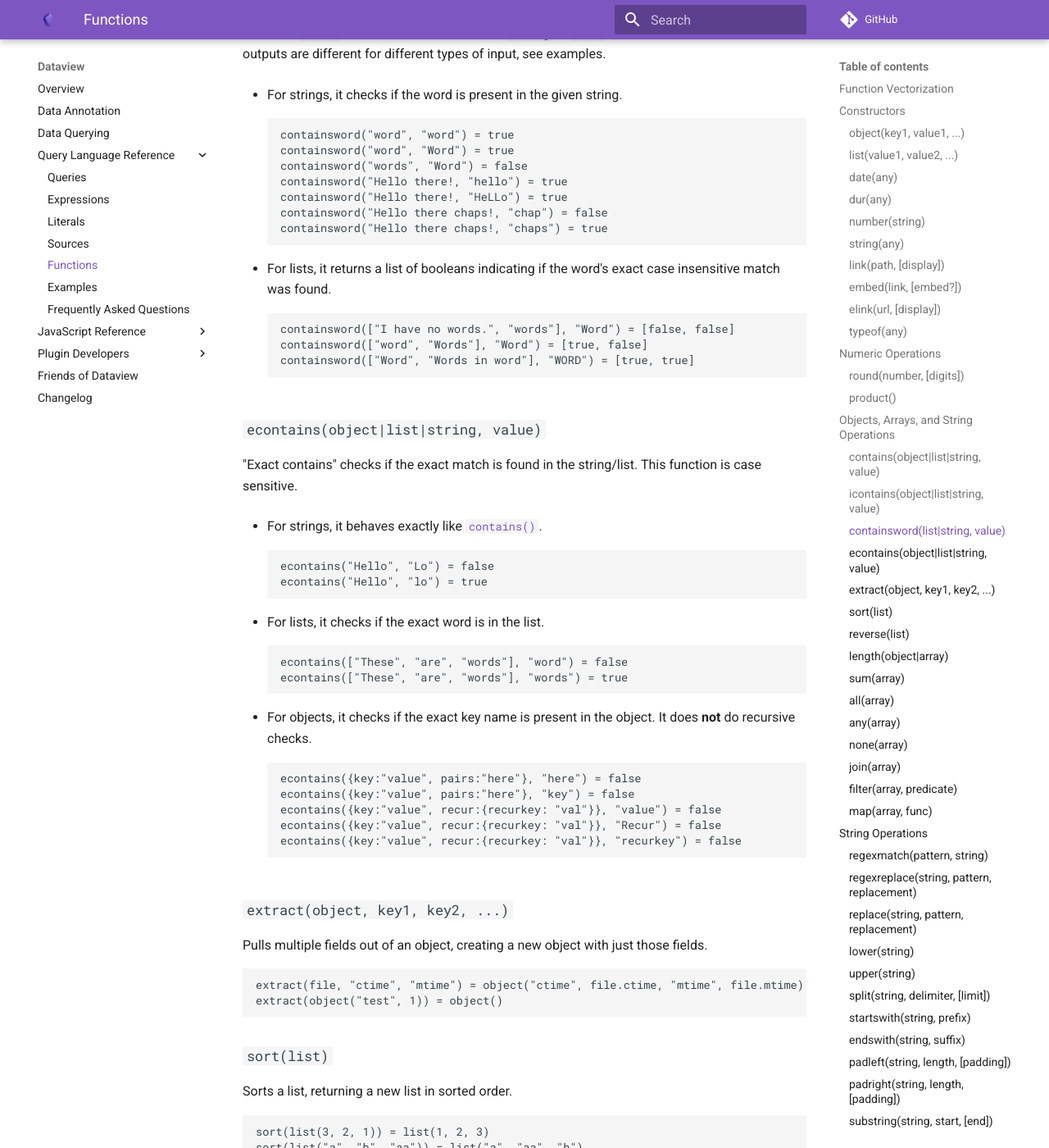
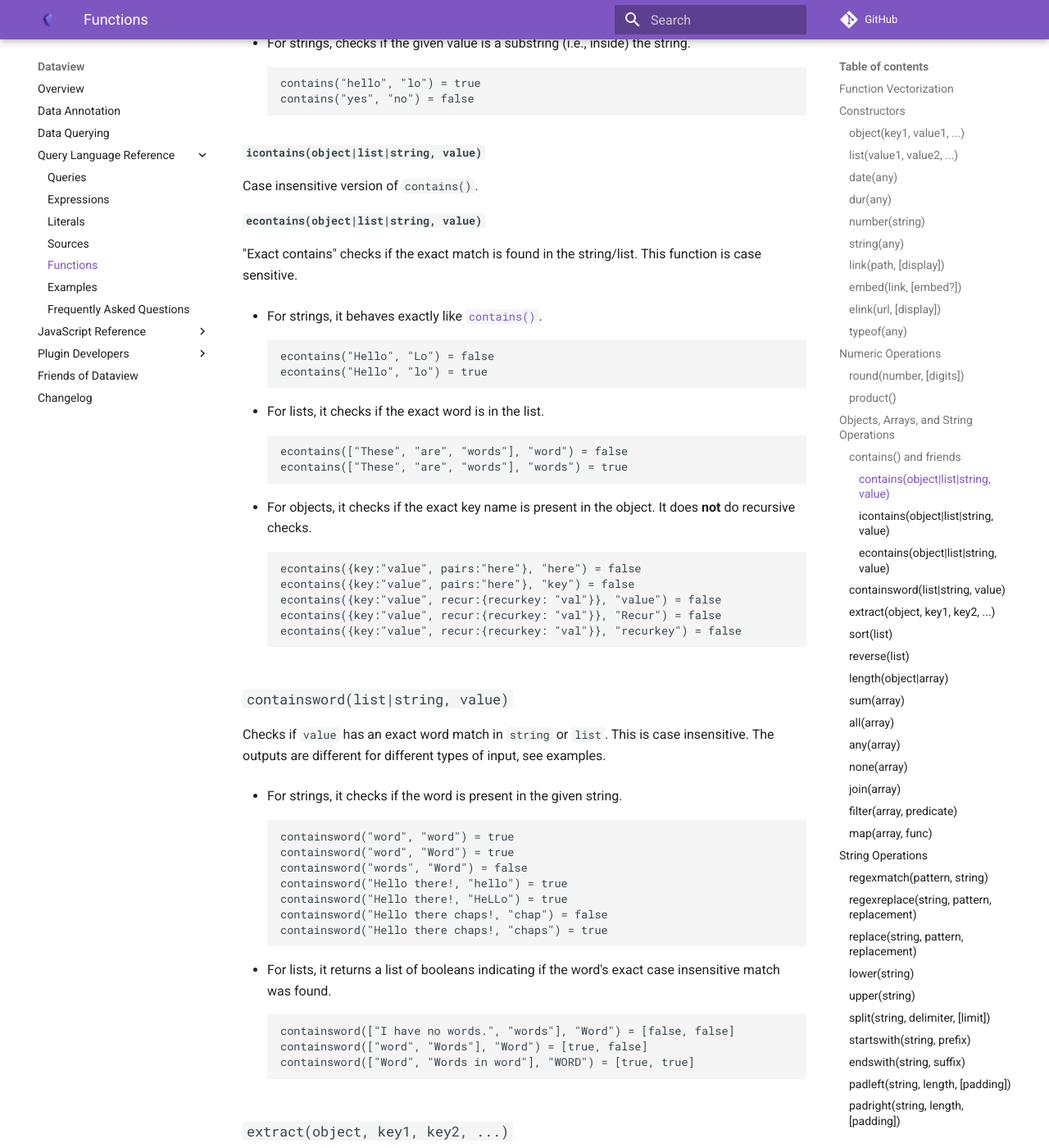
Before and after one commit to blacksmithgu/obsidian-dataview, an MkDocs documentation site: the page built from docs/docs/query/functions.md, in a window 1280 px wide and 1400 px high, scrolled down 4047 px. Shown: the whole window at 82% size. Built offline with MkDocs 1.6.1 and Material for MkDocs 9.7.7, drawn with Linux system fonts in a browser that asks for light colours; comment, search, counter and statistics services are not loaded; part of the change alters nothing that is shown; some of the changed text lies outside the part shown.

Commit message:
Restructure contains-like functions and add summary

````diff
--- a/docs/docs/query/functions.md
+++ b/docs/docs/query/functions.md
@@ -153,7 +153,24 @@ product([1,2,3]) = 6
 
 Operations that manipulate values inside of container objects.
 
-### `contains(object|list|string, value)`
+### `contains()` and friends
+
+For a quick summary, here are some examples:
+
+```
+contains("Hello", "Lo") = false
+contains("Hello", "lo") = true
+
+icontains("Hello", "Lo") = true
+icontains("Hello", "lo") = true
+
+econtains("Hello", "Lo") = false
+econtains("Hello", "lo") = true
+econtains(["this","is","example"], "ex") = false
+econtains(["this","is","example"], "is") = true
+```
+
+#### `contains(object|list|string, value)`
 
 Checks if the given container type has the given value in it. This function behave slightly differently based on whether
 the first argument is an object, a list, or a string.
@@ -175,9 +192,35 @@ This function is case-sensitive.
     contains("yes", "no") = false
     ```
 
-### `icontains(object|list|string, value)`
+#### `icontains(object|list|string, value)`
 
 Case insensitive version of `contains()`.
+
+#### `econtains(object|list|string, value)`
+
+"Exact contains" checks if the exact match is found in the string/list.
+This function is case sensitive.
+
+- For strings, it behaves exactly like [`contains()`](#containsobjectliststring-value).
+    ```
+    econtains("Hello", "Lo") = false
+    econtains("Hello", "lo") = true
+    ```
+
+- For lists, it checks if the exact word is in the list.
+    ```
+    econtains(["These", "are", "words"], "word") = false
+    econtains(["These", "are", "words"], "words") = true
+    ```
+
+- For objects, it checks if the exact key name is present in the object. It does **not** do recursive checks.
+    ```
+    econtains({key:"value", pairs:"here"}, "here") = false
+    econtains({key:"value", pairs:"here"}, "key") = false
+    econtains({key:"value", recur:{recurkey: "val"}}, "value") = false
+    econtains({key:"value", recur:{recurkey: "val"}}, "Recur") = false
+    econtains({key:"value", recur:{recurkey: "val"}}, "recurkey") = false
+    ```
 
 ### `containsword(list|string, value)`
 
@@ -201,32 +244,6 @@ The outputs are different for different types of input, see examples.
     containsword(["I have no words.", "words"], "Word") = [false, false]
     containsword(["word", "Words"], "Word") = [true, false]
     containsword(["Word", "Words in word"], "WORD") = [true, true]
-    ```
-
-### `econtains(object|list|string, value)`
-
-"Exact contains" checks if the exact match is found in the string/list.
-This function is case sensitive.
-
-- For strings, it behaves exactly like [`contains()`](#containsobjectliststring-value).
-    ```
-    econtains("Hello", "Lo") = false
-    econtains("Hello", "lo") = true
-    ```
-
-- For lists, it checks if the exact word is in the list.
-    ```
-    econtains(["These", "are", "words"], "word") = false
-    econtains(["These", "are", "words"], "words") = true
-    ```
-
-- For objects, it checks if the exact key name is present in the object. It does **not** do recursive checks.
-    ```
-    econtains({key:"value", pairs:"here"}, "here") = false
-    econtains({key:"value", pairs:"here"}, "key") = false
-    econtains({key:"value", recur:{recurkey: "val"}}, "value") = false
-    econtains({key:"value", recur:{recurkey: "val"}}, "Recur") = false
-    econtains({key:"value", recur:{recurkey: "val"}}, "recurkey") = false
     ```
 
 ### `extract(object, key1, key2, ...)`
````
